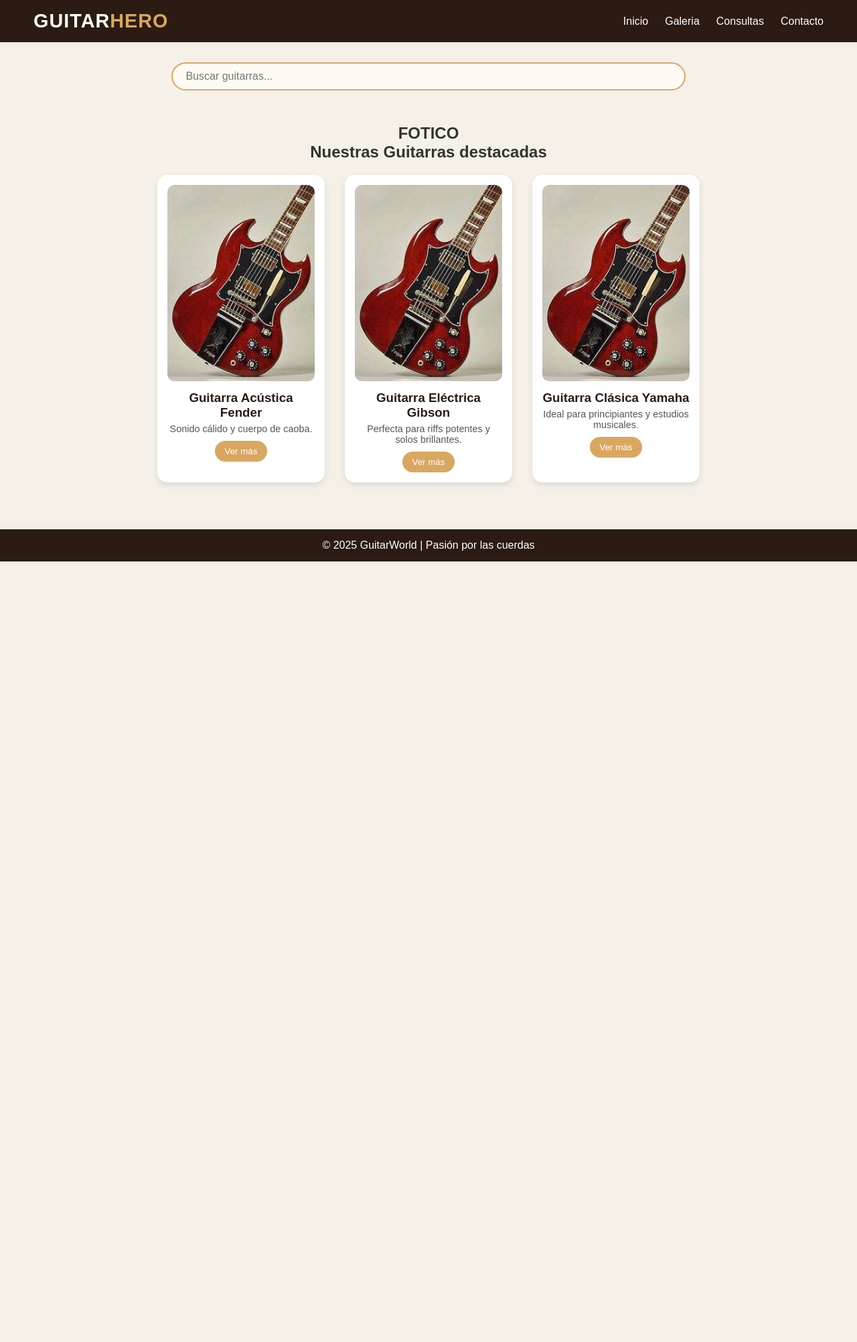
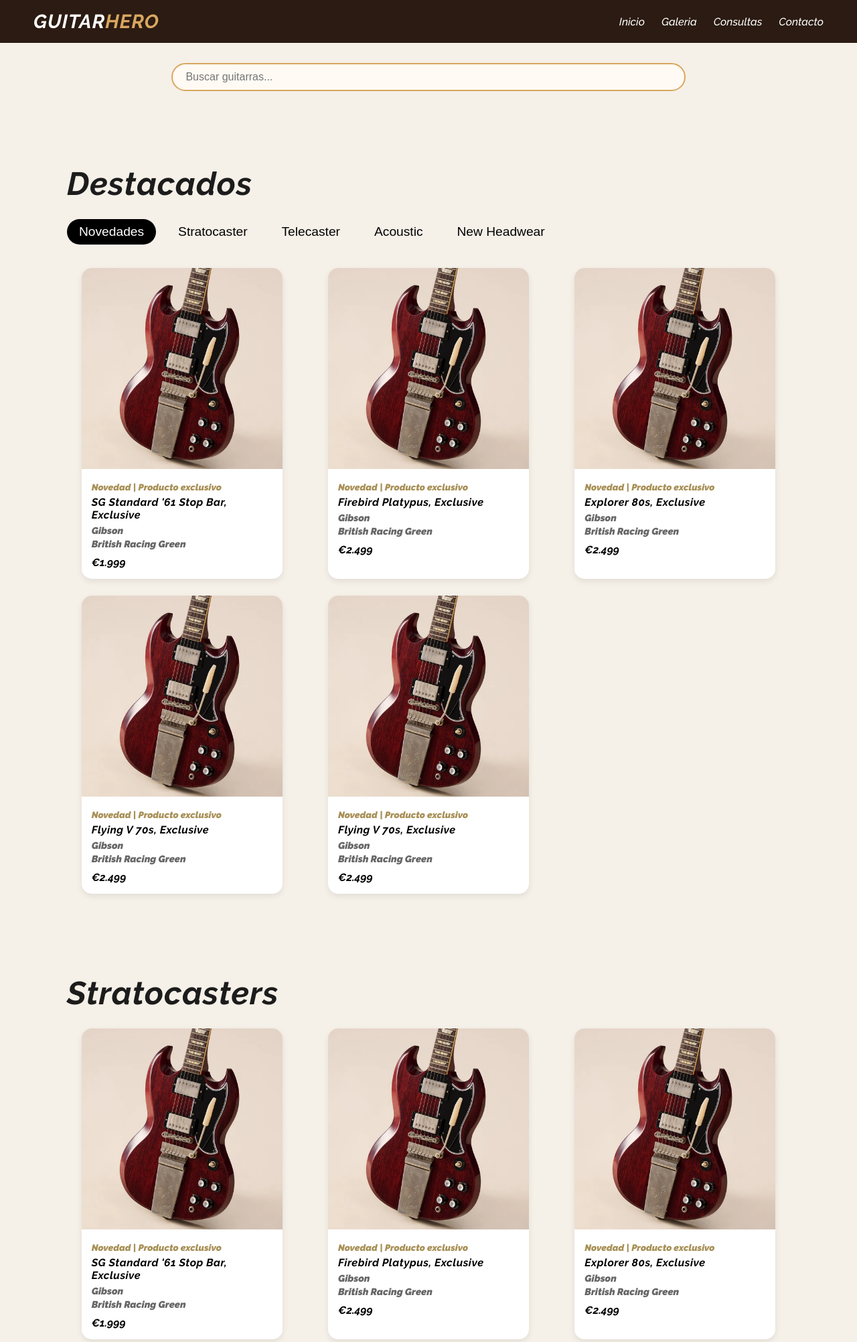
Before and after one commit to BurdilesNicolas/Proyecto-TallerProgWeb, a PHP site: page / in a window 1280 px wide. Shown: the top 2003 px of the page at 67% size. Before the commit the page ends 838 px from the top, so only its background shows below. Run offline with PHP 8.4, Linux system fonts and the light colour scheme.

Commit message:
agregando flex y mas guitarras

```diff
--- a/CSS/style.css
+++ b/CSS/style.css
@@ -1,63 +1,45 @@
-:root{
---color11 : #8a443d ;
---color12: #a76b64 ;
---color13: #c4938a ;
---color14: #e2bab1 ;
---color15: #ffe2d7 ;
---color1: #833f39 ;
---color2: #712f2a ;
---color3: #5f1f1c ;
---color4 :#4e100e ;
---color5 :#3c0000 ;
---color6 :#4424d4 ;
---color7 :#331bc7 ;
---color8 :#2212ba ;
---color9 :#1109ae ;
---color10:#0000a1;
-}
-html, body {
-  height: 100%;
+/*  PALETA DE COLORES */
+:root {
+  --color1: #833f39;
+  --color2: #712f2a;
+  --color3: #5f1f1c;
+  --color4: #4e100e;
+  --color5: #3c0000;
+  --color6: #4424d4;
+  --color7: #331bc7;
+  --color8: #2212ba;
+  --color9: #1109ae;
+  --color10: #0000a1;
+  --color11: #8a443d;
+  --color12: #a76b64;
+  --color13: #c4938a;
+  --color14: #e2bab1;
+  --color15: #ffe2d7;
 }
 
-body {
-  display: flex;
-  flex-direction: column;
-}
-
-/* --- MAIN crece para empujar el footer --- */
-main {
-  flex: 1;
-  text-align: center;
-  padding: 20px;
-}
-body {
-  height: 100%;
-}
-
-body {
-  display: flex;
-  flex-direction: column;
-}
-
-/* --- MAIN crece para empujar el footer --- */
-main {
-  flex: 1;
-  text-align: center;
-  padding: 20px;
-}
-
+/*  RESETEO Y CONFIGURACIÓN BASE */
 * {
   margin: 0;
   padding: 0;
   box-sizing: border-box;
 }
 
+html, body {
+  height: 100%;
+  scroll-behavior: smooth;
+}
+
 body {
-  font-family: 'Poppins', sans-serif;
+  display: flex;
+  flex-direction: column;
+  font-family: "Raleway", sans-serif;
+  font-style: italic;
+  font-weight: 900;
   background-color: #f5f0e8;
   color: #333;
 }
 
+/* HEADER */
 header {
   background-color: #2b1b12;
   color: white;
@@ -65,6 +47,7 @@ header {
   justify-content: space-between;
   align-items: center;
   padding: 15px 50px;
+  flex-wrap: wrap;
 }
 
 header .logo h1 {
@@ -80,6 +63,7 @@ nav ul {
   display: flex;
   list-style: none;
   gap: 25px;
+  flex-wrap: wrap;
 }
 
 nav ul li a {
@@ -93,6 +77,7 @@ nav ul li a:hover {
   color: #d9a760;
 }
 
+/*  BUSCADOR */
 .buscador {
   display: flex;
   justify-content: center;
@@ -109,67 +94,118 @@ nav ul li a:hover {
   outline: none;
 }
 
+/* SECCIÓN PRINCIPAL */
 main {
+  flex: 1;
   text-align: center;
   padding: 20px;
 }
 
-main h2 {
-  color: #2b1b12;
-  margin-bottom: 20px;
+/*  SECCIÓN DESTACADOS */
+.destacados {
+  padding: 60px 80px;
 }
 
-.productos {
-  display: flex;
-  flex-wrap: wrap;
-  justify-content: center;
-  gap: 30px;
-  padding: 20px;
+.destacados h2 {
+  /* CAMBIÁS AQUÍ el tamaño del título “Destacados” */
+  text-align: start;
+  font-size: 3.0rem;
+  margin-bottom: 25px;
+  color: #1c1c1c;
+  letter-spacing: 1px;
 }
 
-.card {
-  background-color: white;
-  width: 250px;
-  border-radius: 15px;
-  box-shadow: 0 4px 10px rgba(0,0,0,0.1);
-  padding: 15px;
-  transition: transform 0.3s ease;
+/*  FILTROS (botones arriba del catálogo) */
+.filtros {
+  display: flex;
+  gap: 15px;
+  margin-bottom: 35px;
+  flex-wrap: wrap;
 }
 
-.card:hover {
-  transform: translateY(-5px);
+.filtros button {
+  background-color: #f5f0e8;
+  border: none;
+  border-radius: 20px;
+  padding: 8px 18px;
+  cursor: pointer;
+  font-size: 1.2rem;
+  transition: background 0.3s, color 0.3s;
 }
 
-.card img {
-  width: 100%;
-  border-radius: 10px;
+.filtros button.activo {
+  background-color: #000;
+  color: #fff;
 }
 
-.card h3 {
-  margin: 10px 0 5px;
-  color: #2b1b12;
+.filtros button:hover {
+  background-color: #000;
+  color: #fff;
 }
 
-.card p {
-  font-size: 0.9rem;
-  color: #555;
+/*  GALERÍA DE GUITARRAS */
+.galeria {
+  display: grid;
+  grid-template-columns: repeat(auto-fit, minmax(270px, 1fr));
+  gap: 25px;
+  justify-items: center;
 }
 
-.card button {
-  margin-top: 10px;
-  background-color: #d9a760;
-  color: white;
-  border: none;
-  padding: 8px 15px;
-  border-radius: 25px;
-  cursor: pointer;
-  transition: background 0.3s;
+.guitarra {
+  width: 100%;
+  max-width: 300px;
+  border-radius: 15px;
+  box-shadow: 0 4px 10px rgba(0, 0, 0, 0.08);
+  overflow: hidden;
+  transition: transform 0.3s ease;
+  background-color: #fff;
 }
 
-.card button:hover {
-  background-color: #b88a45;
+.guitarra:hover {
+  transform: translateY(-6px);
 }
 
+.guitarra img {
+  width: 100%;
+  height: 300px;
+  object-fit: cover;
+  background-color: #f8f8f8;
+}
+
+/* ℹ️ INFO DE CADA GUITARRA */
+.info {
+  padding: 15px;
+  text-align: left;
+}
+
+.info .etiqueta {
+  font-size: 0.85rem;
+  color: #a89056;
+  margin-bottom: 5px;
+}
+
+.info h3 {
+  /* CAMBIÁS AQUÍ el tamaño del texto tipo “Stratocaster” */
+  font-size: 1.0rem;
+  color: #000;
+  margin: 5px 0;
+  letter-spacing: 0.5px;
+}
+
+.info .marca,
+.info .color {
+  font-size: 0.9rem;
+  color: #666;
+  margin-bottom: 3px;
+}
+
+.info .precio {
+  font-weight: bold;
+  color: #000;
+  margin-top: 10px;
+}
+
+/*  FOOTER */
 footer {
   background-color: #2b1b12;
   color: white;
@@ -177,3 +213,35 @@ footer {
   padding: 15px 0;
   margin-top: 30px;
 }
+
+/* RESPONSIVE DESIGN */
+@media (max-width: 900px) {
+  header {
+    flex-direction: column;
+    text-align: center;
+  }
+
+  .buscador input {
+    width: 80%;
+  }
+
+  .destacados {
+    padding: 40px 30px;
+  }
+
+  .galeria {
+    grid-template-columns: repeat(auto-fit, minmax(200px, 1fr));
+  }
+
+  .guitarra img {
+    height: 240px;
+  }
+
+  .destacados h2 {
+    font-size: 1.8rem;
+  }
+
+  .info h3 {
+    font-size: 1rem;
+  }
+}
--- a/index.html
+++ b/index.html
@@ -5,6 +5,9 @@
   <meta name="viewport" content="width=device-width, initial-scale=1.0">
   <title>Guitar Hero</title>
   <link rel="stylesheet" href="CSS/style.css">
+<style>
+@import url('https://fonts.googleapis.com/css2?family=Raleway:ital,wght@0,100..900;1,100..900&display=swap');
+</style>
 </head>
 <body>
   <header>
@@ -26,38 +29,264 @@
   </section>
 
   <main>
-    <section>
-        <h1>FOTICO</h1>
-    </section>
-    <section>
-        <h1>Nuestras Guitarras destacadas</h1>
-          <div class="productos">
-      <div class="card">
-        <img src="img/guitarra skay.jpg" alt="Guitarra acústica">
-        <h3>Guitarra Acústica Fender</h3>
-        <p>Sonido cálido y cuerpo de caoba.</p>
-        <button>Ver más</button>
-      </div>
+    <section class="destacados">
+  <h2>Destacados</h2>
 
-      <div class="card">
-        <img src="img/guitarra skay.jpg" alt="Guitarra eléctrica">
-        <h3>Guitarra Eléctrica Gibson</h3>
-        <p>Perfecta para riffs potentes y solos brillantes.</p>
-        <button>Ver más</button>
-      </div>
+  <div class="filtros">
+    <button class="activo">Novedades</button>
+    <button>Stratocaster</button>
+    <button>Telecaster</button>
+    <button>Acoustic</button>
+    <button>New Headwear</button>
+  </div>
 
-      <div class="card">
-        <img src="img/guitarra skay.jpg" alt="Guitarra clásica">
-        <h3>Guitarra Clásica Yamaha</h3>
-        <p>Ideal para principiantes y estudios musicales.</p>
-        <button>Ver más</button>
+  <div class="galeria">
+    <div class="guitarra">
+      <img src="img/SG_Historic_SGSR64VOCHNM1.webp" alt="SG Standard 61 Stop Bar">
+      <div class="info">
+        <p class="etiqueta">Novedad | Producto exclusivo</p>
+        <h3>SG Standard '61 Stop Bar, Exclusive</h3>
+        <p class="marca">Gibson</p>
+        <p class="color">British Racing Green</p>
+        <p class="precio">€1.999</p>
       </div>
     </div>
-    </section>
+
+    <div class="guitarra">
+      <img src="img/SG_Historic_SGSR64VOCHNM1.webp" alt="Firebird Platypus">
+      <div class="info">
+        <p class="etiqueta">Novedad | Producto exclusivo</p>
+        <h3>Firebird Platypus, Exclusive</h3>
+        <p class="marca">Gibson</p>
+        <p class="color">British Racing Green</p>
+        <p class="precio">€2.499</p>
+      </div>
+    </div>
+
+    <div class="guitarra">
+      <img src="img/SG_Historic_SGSR64VOCHNM1.webp" alt="Explorer 80s">
+      <div class="info">
+        <p class="etiqueta">Novedad | Producto exclusivo</p>
+        <h3>Explorer 80s, Exclusive</h3>
+        <p class="marca">Gibson</p>
+        <p class="color">British Racing Green</p>
+        <p class="precio">€2.499</p>
+      </div>
+    </div>
+
+    <div class="guitarra">
+      <img src="img/SG_Historic_SGSR64VOCHNM1.webp" alt="Flying V 70s">
+      <div class="info">
+        <p class="etiqueta">Novedad | Producto exclusivo</p>
+        <h3>Flying V 70s, Exclusive</h3>
+        <p class="marca">Gibson</p>
+        <p class="color">British Racing Green</p>
+        <p class="precio">€2.499</p>
+      </div>
+    </div>
+
+    <div class="guitarra">
+      <img src="img/SG_Historic_SGSR64VOCHNM1.webp" alt="Flying V 70s">
+      <div class="info">
+        <p class="etiqueta">Novedad | Producto exclusivo</p>
+        <h3>Flying V 70s, Exclusive</h3>
+        <p class="marca">Gibson</p>
+        <p class="color">British Racing Green</p>
+        <p class="precio">€2.499</p>
+      </div>
+    </div>
+  </div>
+</section>
+
+    <section class="destacados">
+  <h2>Stratocasters</h2>
+
+  <div class="galeria">
+    <div class="guitarra">
+      <img src="img/SG_Historic_SGSR64VOCHNM1.webp" alt="SG Standard 61 Stop Bar">
+      <div class="info">
+        <p class="etiqueta">Novedad | Producto exclusivo</p>
+        <h3>SG Standard '61 Stop Bar, Exclusive</h3>
+        <p class="marca">Gibson</p>
+        <p class="color">British Racing Green</p>
+        <p class="precio">€1.999</p>
+      </div>
+    </div>
+
+    <div class="guitarra">
+      <img src="img/SG_Historic_SGSR64VOCHNM1.webp" alt="Firebird Platypus">
+      <div class="info">
+        <p class="etiqueta">Novedad | Producto exclusivo</p>
+        <h3>Firebird Platypus, Exclusive</h3>
+        <p class="marca">Gibson</p>
+        <p class="color">British Racing Green</p>
+        <p class="precio">€2.499</p>
+      </div>
+    </div>
+
+    <div class="guitarra">
+      <img src="img/SG_Historic_SGSR64VOCHNM1.webp" alt="Explorer 80s">
+      <div class="info">
+        <p class="etiqueta">Novedad | Producto exclusivo</p>
+        <h3>Explorer 80s, Exclusive</h3>
+        <p class="marca">Gibson</p>
+        <p class="color">British Racing Green</p>
+        <p class="precio">€2.499</p>
+      </div>
+    </div>
+
+    <div class="guitarra">
+      <img src="img/SG_Historic_SGSR64VOCHNM1.webp" alt="Flying V 70s">
+      <div class="info">
+        <p class="etiqueta">Novedad | Producto exclusivo</p>
+        <h3>Flying V 70s, Exclusive</h3>
+        <p class="marca">Gibson</p>
+        <p class="color">British Racing Green</p>
+        <p class="precio">€2.499</p>
+      </div>
+    </div>
+
+    <div class="guitarra">
+      <img src="img/SG_Historic_SGSR64VOCHNM1.webp" alt="Flying V 70s">
+      <div class="info">
+        <p class="etiqueta">Novedad | Producto exclusivo</p>
+        <h3>Flying V 70s, Exclusive</h3>
+        <p class="marca">Gibson</p>
+        <p class="color">British Racing Green</p>
+        <p class="precio">€2.499</p>
+      </div>
+    </div>
+
+  </div>
+</section>
+
+<section class="destacados">
+  <h2>Telecasters</h2>
+
+  <div class="galeria">
+    <div class="guitarra">
+      <img src="img/SG_Historic_SGSR64VOCHNM1.webp" alt="SG Standard 61 Stop Bar">
+      <div class="info">
+        <p class="etiqueta">Novedad | Producto exclusivo</p>
+        <h3>SG Standard '61 Stop Bar, Exclusive</h3>
+        <p class="marca">Gibson</p>
+        <p class="color">British Racing Green</p>
+        <p class="precio">€1.999</p>
+      </div>
+    </div>
+
+    <div class="guitarra">
+      <img src="img/SG_Historic_SGSR64VOCHNM1.webp" alt="Firebird Platypus">
+      <div class="info">
+        <p class="etiqueta">Novedad | Producto exclusivo</p>
+        <h3>Firebird Platypus, Exclusive</h3>
+        <p class="marca">Gibson</p>
+        <p class="color">British Racing Green</p>
+        <p class="precio">€2.499</p>
+      </div>
+    </div>
+
+    <div class="guitarra">
+      <img src="img/SG_Historic_SGSR64VOCHNM1.webp" alt="Explorer 80s">
+      <div class="info">
+        <p class="etiqueta">Novedad | Producto exclusivo</p>
+        <h3>Explorer 80s, Exclusive</h3>
+        <p class="marca">Gibson</p>
+        <p class="color">British Racing Green</p>
+        <p class="precio">€2.499</p>
+      </div>
+    </div>
+
+    <div class="guitarra">
+      <img src="img/SG_Historic_SGSR64VOCHNM1.webp" alt="Flying V 70s">
+      <div class="info">
+        <p class="etiqueta">Novedad | Producto exclusivo</p>
+        <h3>Flying V 70s, Exclusive</h3>
+        <p class="marca">Gibson</p>
+        <p class="color">British Racing Green</p>
+        <p class="precio">€2.499</p>
+      </div>
+    </div>
+
+    <div class="guitarra">
+      <img src="img/SG_Historic_SGSR64VOCHNM1.webp" alt="Flying V 70s">
+      <div class="info">
+        <p class="etiqueta">Novedad | Producto exclusivo</p>
+        <h3>Flying V 70s, Exclusive</h3>
+        <p class="marca">Gibson</p>
+        <p class="color">British Racing Green</p>
+        <p class="precio">€2.499</p>
+      </div>
+    </div>
+
+  </div>
+</section>
+
+<section class="destacados">
+  <h2>Acoustics</h2>
+
+  <div class="galeria">
+    <div class="guitarra">
+      <img src="img/SG_Historic_SGSR64VOCHNM1.webp" alt="SG Standard 61 Stop Bar">
+      <div class="info">
+        <p class="etiqueta">Novedad | Producto exclusivo</p>
+        <h3>SG Standard '61 Stop Bar, Exclusive</h3>
+        <p class="marca">Gibson</p>
+        <p class="color">British Racing Green</p>
+        <p class="precio">€1.999</p>
+      </div>
+    </div>
+
+    <div class="guitarra">
+      <img src="img/SG_Historic_SGSR64VOCHNM1.webp" alt="Firebird Platypus">
+      <div class="info">
+        <p class="etiqueta">Novedad | Producto exclusivo</p>
+        <h3>Firebird Platypus, Exclusive</h3>
+        <p class="marca">Gibson</p>
+        <p class="color">British Racing Green</p>
+        <p class="precio">€2.499</p>
+      </div>
+    </div>
+
+    <div class="guitarra">
+      <img src="img/SG_Historic_SGSR64VOCHNM1.webp" alt="Explorer 80s">
+      <div class="info">
+        <p class="etiqueta">Novedad | Producto exclusivo</p>
+        <h3>Explorer 80s, Exclusive</h3>
+        <p class="marca">Gibson</p>
+        <p class="color">British Racing Green</p>
+        <p class="precio">€2.499</p>
+      </div>
+    </div>
+
+    <div class="guitarra">
+      <img src="img/SG_Historic_SGSR64VOCHNM1.webp" alt="Flying V 70s">
+      <div class="info">
+        <p class="etiqueta">Novedad | Producto exclusivo</p>
+        <h3>Flying V 70s, Exclusive</h3>
+        <p class="marca">Gibson</p>
+        <p class="color">British Racing Green</p>
+        <p class="precio">€2.499</p>
+      </div>
+    </div>
+
+    <div class="guitarra">
+      <img src="img/SG_Historic_SGSR64VOCHNM1.webp" alt="Flying V 70s">
+      <div class="info">
+        <p class="etiqueta">Novedad | Producto exclusivo</p>
+        <h3>Flying V 70s, Exclusive</h3>
+        <p class="marca">Gibson</p>
+        <p class="color">British Racing Green</p>
+        <p class="precio">€2.499</p>
+      </div>
+    </div>
+
+  </div>
+</section>
 
   </main>
   <footer>
-    <p>© 2025 GuitarWorld | Pasión por las cuerdas</p>
+    <p>© 2025 GuitarHero| Dulce de leche</p>
   </footer>
 </body>
 </html>
```
Also changed, not shown: img/SG_Historic_SGSR64VOCHNM1.webp (added).
